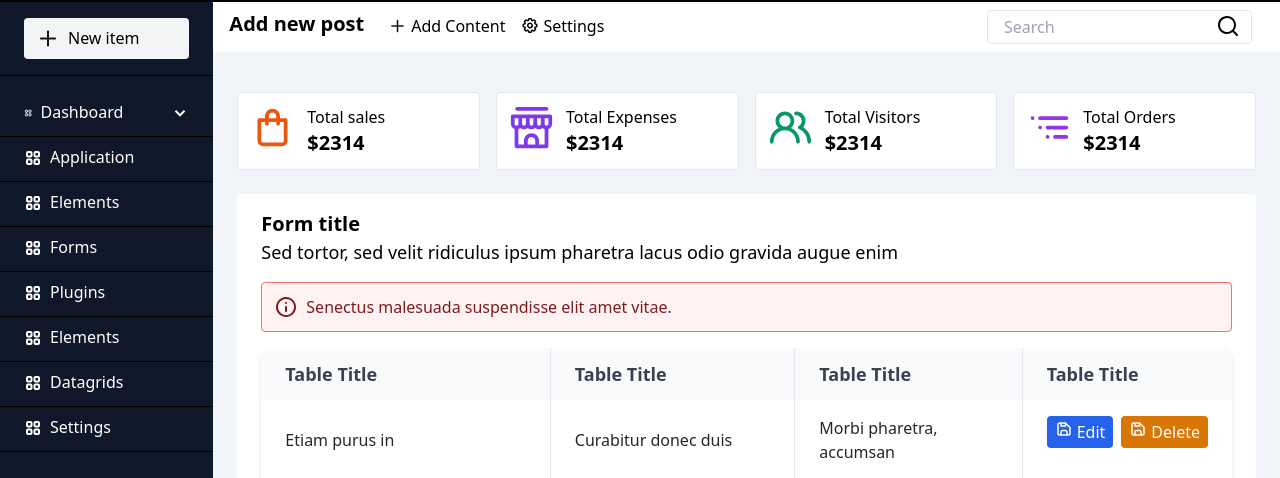
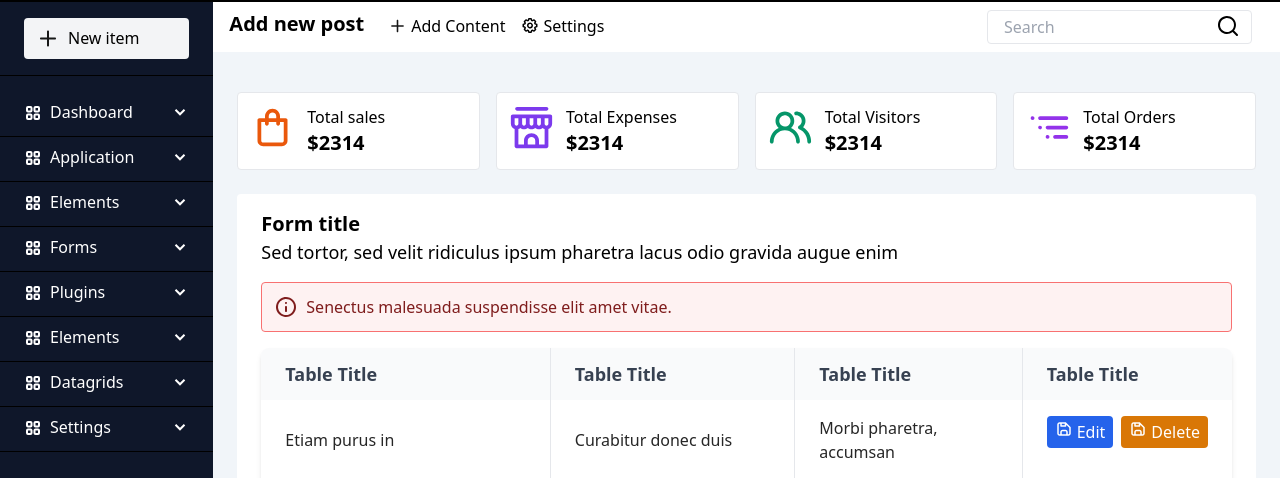
Before and after one commit to Bcypher01/daily-test, a Next.js app: page / in a window 1280 px wide. Shown: the part 322-800 px from the top of the page. Built offline with nearby package versions, Linux system fonts and the light colour scheme.

Commit message:
Add arrow diwn to side bar

```diff
--- a/components/SideBar.js
+++ b/components/SideBar.js
@@ -26,7 +26,7 @@ export const SideBar = () => {
       <ul className="block space-y-2 py-6 text-white">
         <div className="border-b pb-3 border-black">
           <li
-            className="cursor-pointer flex space-x-2 px-6"
+            className="relative cursor-pointer flex space-x-2 px-6"
             onClick={() => setToggle(!toggle)}
           >
             <svg
@@ -79,11 +79,11 @@ export const SideBar = () => {
               />
             </svg>
             <span>Dashboard</span>
-            <div className="float-right">
+            <div>
               <svg
                 width="18"
                 height="18"
-                className="ml-10 mt-1"
+                className="absolute right-6 top-1/2 transform -translate-y-2/4"
                 viewBox="0 0 18 18"
                 fill="none"
                 xmlns="http://www.w3.org/2000/svg"
@@ -106,7 +106,7 @@ export const SideBar = () => {
           </ul>
         </div>
         <div className="border-b pb-3 border-black">
-          <li className="cursor-pointer flex space-x-2 px-6">
+          <li className="relative cursor-pointer flex space-x-2 px-6">
             <svg
               width="18"
               height="18"
@@ -157,11 +157,27 @@ export const SideBar = () => {
               />
             </svg>
             <span>Application</span>
+            <div>
+              <svg
+                width="18"
+                height="18"
+                className="absolute right-6 top-1/2 transform -translate-y-2/4"
+                viewBox="0 0 18 18"
+                fill="none"
+                xmlns="http://www.w3.org/2000/svg"
+              >
+                <path
+                  d="M13.5 6.75L9 11.25L4.5 6.75"
+                  stroke="white"
+                  stroke-width="2"
+                />
+              </svg>
+            </div>
           </li>
         </div>
 
         <div className="border-b pb-3 border-black">
-          <li className="cursor-pointer flex space-x-2 px-6">
+          <li className="relative cursor-pointer flex space-x-2 px-6">
             <svg
               width="18"
               height="18"
@@ -212,11 +228,27 @@ export const SideBar = () => {
               />
             </svg>
             <span>Elements</span>
+            <div>
+              <svg
+                width="18"
+                height="18"
+                className="absolute right-6 top-1/2 transform -translate-y-2/4"
+                viewBox="0 0 18 18"
+                fill="none"
+                xmlns="http://www.w3.org/2000/svg"
+              >
+                <path
+                  d="M13.5 6.75L9 11.25L4.5 6.75"
+                  stroke="white"
+                  stroke-width="2"
+                />
+              </svg>
+            </div>
           </li>
         </div>
 
         <div className="border-b pb-3 border-black">
-          <li className="cursor-pointer flex space-x-2 px-6">
+          <li className="relative cursor-pointer flex space-x-2 px-6">
             <svg
               width="18"
               height="18"
@@ -267,11 +299,27 @@ export const SideBar = () => {
               />
             </svg>
             <span>Forms</span>
+            <div>
+              <svg
+                width="18"
+                height="18"
+                className="absolute right-6 top-1/2 transform -translate-y-2/4"
+                viewBox="0 0 18 18"
+                fill="none"
+                xmlns="http://www.w3.org/2000/svg"
+              >
+                <path
+                  d="M13.5 6.75L9 11.25L4.5 6.75"
+                  stroke="white"
+                  stroke-width="2"
+                />
+              </svg>
+            </div>
           </li>
         </div>
 
         <div className="border-b pb-3 border-black">
-          <li className="cursor-pointer flex space-x-2 px-6">
+          <li className="relative cursor-pointer flex space-x-2 px-6">
             <svg
               width="18"
               height="18"
@@ -322,11 +370,27 @@ export const SideBar = () => {
               />
             </svg>
             <span>Plugins</span>
+            <div>
+              <svg
+                width="18"
+                height="18"
+                className="absolute right-6 top-1/2 transform -translate-y-2/4"
+                viewBox="0 0 18 18"
+                fill="none"
+                xmlns="http://www.w3.org/2000/svg"
+              >
+                <path
+                  d="M13.5 6.75L9 11.25L4.5 6.75"
+                  stroke="white"
+                  stroke-width="2"
+                />
+              </svg>
+            </div>
           </li>
         </div>
 
         <div className="border-b pb-3 border-black">
-          <li className="cursor-pointer flex space-x-2 px-6">
+          <li className="relative cursor-pointer flex space-x-2 px-6">
             <svg
               width="18"
               height="18"
@@ -377,11 +441,27 @@ export const SideBar = () => {
               />
             </svg>
             <span>Elements</span>
+            <div>
+              <svg
+                width="18"
+                height="18"
+                className="absolute right-6 top-1/2 transform -translate-y-2/4"
+                viewBox="0 0 18 18"
+                fill="none"
+                xmlns="http://www.w3.org/2000/svg"
+              >
+                <path
+                  d="M13.5 6.75L9 11.25L4.5 6.75"
+                  stroke="white"
+                  stroke-width="2"
+                />
+              </svg>
+            </div>
           </li>
         </div>
 
         <div className="border-b pb-3 border-black">
-          <li className="cursor-pointer flex space-x-2 px-6">
+          <li className="relative cursor-pointer flex space-x-2 px-6">
             <svg
               width="18"
               height="18"
@@ -432,11 +512,27 @@ export const SideBar = () => {
               />
             </svg>
             <span>Datagrids</span>
+            <div>
+              <svg
+                width="18"
+                height="18"
+                className="absolute right-6 top-1/2 transform -translate-y-2/4"
+                viewBox="0 0 18 18"
+                fill="none"
+                xmlns="http://www.w3.org/2000/svg"
+              >
+                <path
+                  d="M13.5 6.75L9 11.25L4.5 6.75"
+                  stroke="white"
+                  stroke-width="2"
+                />
+              </svg>
+            </div>
           </li>
         </div>
 
         <div className="border-b pb-3 border-black">
-          <li className="cursor-pointer flex space-x-2 px-6">
+          <li className="relative cursor-pointer flex space-x-2 px-6">
             <svg
               width="18"
               height="18"
@@ -487,6 +583,22 @@ export const SideBar = () => {
               />
             </svg>
             <span>Settings</span>
+            <div>
+              <svg
+                width="18"
+                height="18"
+                className="absolute right-6 top-1/2 transform -translate-y-2/4"
+                viewBox="0 0 18 18"
+                fill="none"
+                xmlns="http://www.w3.org/2000/svg"
+              >
+                <path
+                  d="M13.5 6.75L9 11.25L4.5 6.75"
+                  stroke="white"
+                  stroke-width="2"
+                />
+              </svg>
+            </div>
           </li>
         </div>
       </ul>
```
